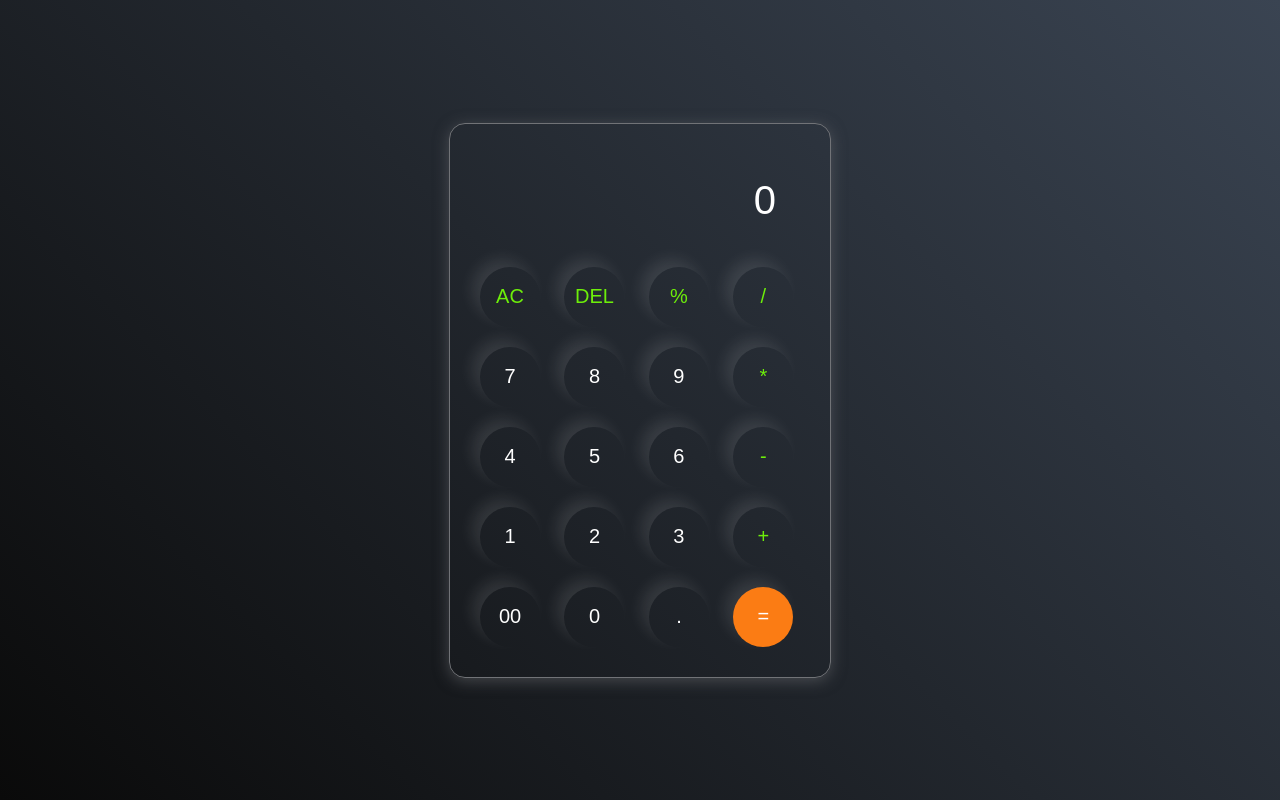
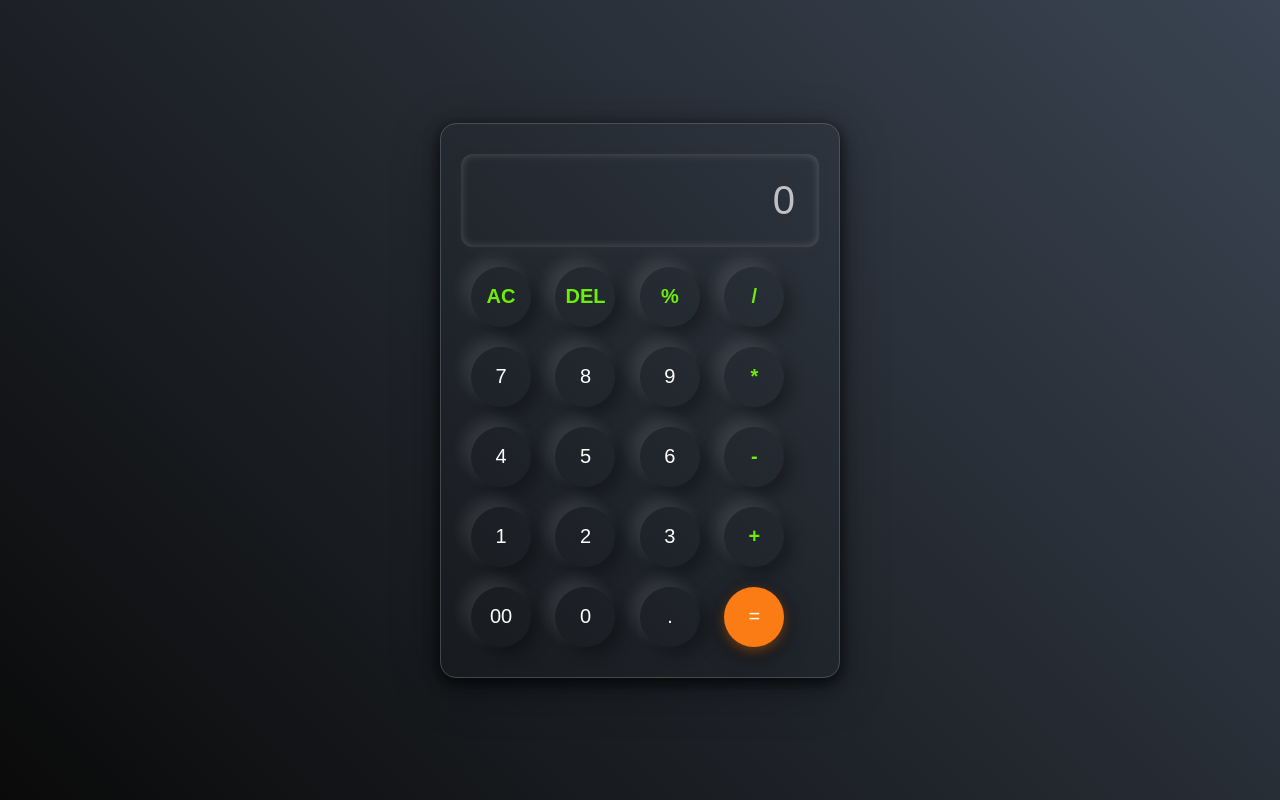
Before and after one commit to siddharthhsharmaa/Calculator, a plain HTML site: page index.html in a window 1280 px wide. Drawn offline with Linux system fonts and the light colour scheme.

Commit message:
second commit

```diff
--- a/style.css
+++ b/style.css
@@ -1,55 +1,125 @@
-*{
+:root {
+    --primary-color: #fb7c14; /* Main accent color (Orange) */
+    --operator-color: #6dee0a; /* Green color for operators */
+    --background-dark: #0a0a0a; /* Dark background */
+    --background-light: #3a4452; /* Light gradient color */
+    --button-bg: transparent; /* Button background */
+    --button-hover-shadow: rgba(0, 0, 0, 0.3); /* Button hover shadow */
+    --input-bg: transparent; /* Input background */
+    --text-color: #ffffff; /* White text color */
+    --border-color: rgba(113, 115, 119, 0.5); /* Light border color */
+    --shadow-soft: rgba(0, 0, 0, 0.1); /* Soft shadow for buttons */
+    --shadow-deep: rgba(0, 0, 0, 0.7); /* Deep shadow for hover and active states */
+    --btn-hover-bg: rgba(255, 255, 255, 0.05); /* Button hover background */
+}
+
+/* Reset default margin and padding */
+* {
     margin: 0;
     padding: 0;
     box-sizing: border-box;
-    font-family: 'poppins', sans-serif;
+    font-family: 'Poppins', sans-serif;
 }
-body{
+
+/* Body Styling */
+body {
     width: 100%;
     height: 100vh;
     display: flex;
     justify-content: center;
     align-items: center;
-background: linear-gradient(45deg,#0a0a0a,#3a4452);
+    background: linear-gradient(45deg, var(--background-dark), var(--background-light));
+    overflow: hidden; /* Prevent body overflow */
 }
-.calculator{
-border: 1px solid #717377;
+
+/* Calculator Container */
+.calculator {
+    width: 400px;
     padding: 20px;
+    background: var(--button-bg);
     border-radius: 16px;
-background: transparent;
-box-shadow: 0px 3px 15px rgba(113,115,119,0.5);
+    border: 1px solid var(--border-color);
+    box-shadow: 0px 3px 10px var(--shadow-soft), 0px 5px 15px var(--shadow-deep), 0px 10px 50px rgba(0, 0, 0, 0.3);
+    /* Combining multiple layers of shadows for a deep 3D effect */
+    transition: box-shadow 0.3s ease;
 }
-input{
-    width:320px;
+
+/* Input Styling */
+input {
+    width: 100%;
     border: none;
     padding: 24px;
-    margin: 10px;
-    background: transparent;
-    box-shadow: 0px 3px 15px rgbs(84,84,84,0.1);
+    margin: 10px 0;
+    background: var(--input-bg);
+    color: var(--text-color);
     font-size: 40px;
     text-align: right;
-    cursor: pointer;
-    color: #ffffff;
+    border-radius: 12px;
+    box-shadow: 0px 3px 10px rgba(84, 84, 84, 0.1), inset 0px 0px 8px rgba(255, 255, 255, 0.2);
+    transition: box-shadow 0.3s ease-in-out, background-color 0.2s ease;
 }
 
-input::placeholder{
-    color: #ffffff;
+/* Focused Input */
+input:focus {
+    outline: none;
+    box-shadow: 0px 3px 25px rgba(84, 84, 84, 0.3), inset 0px 0px 8px rgba(255, 255, 255, 0.3);
+    background-color: rgba(255, 255, 255, 0.1); /* Light background when focused */
 }
-button{
+
+/* Placeholder Styling */
+input::placeholder {
+    color: rgba(255, 255, 255, 0.7); /* Placeholder text color */
+}
+
+/* Button Styling */
+button {
     border: none;
     width: 60px;
     height: 60px;
     margin: 10px;
     border-radius: 50%;
-background: transparent;
-color: #ffffff;
+    background: var(--button-bg);
+    color: var(--text-color);
     font-size: 20px;
-box-shadow: -8px -8px 15px rgba(255,255,255,0.1);
+    box-shadow: -8px -8px 15px rgba(255, 255, 255, 0.1), 8px 8px 15px rgba(0, 0, 0, 0.3);
     cursor: pointer;
+    transition: box-shadow 0.3s ease, transform 0.1s ease-in-out;
 }
-.equalbtn{
- background-color : #fb7c14;
+
+/* Hover effect for buttons */
+button:hover {
+    box-shadow: 2px 2px 10px var(--button-hover-shadow), -2px -2px 8px rgba(255, 255, 255, 0.1);
+    background-color: var(--btn-hover-bg); /* Light background on hover */
+    transform: translateY(-2px); /* Slight lift on hover */
 }
-.operator{
-color: #6dee0a;
+
+/* Active button effect */
+button:active {
+    transform: scale(0.95); /* Button shrinks on click */
+    box-shadow: inset 2px 2px 8px rgba(255, 255, 255, 0.2), inset -2px -2px 8px rgba(0, 0, 0, 0.2);
 }
+
+/* Equal button styling */
+.equalbtn {
+    background-color: var(--primary-color);
+    box-shadow: 0px 4px 12px rgba(251, 124, 20, 0.4), 0px 6px 25px var(--shadow-deep);
+    transition: background-color 0.3s ease, transform 0.1s ease;
+}
+
+/* Hover effect for equal button */
+.equalbtn:hover {
+    background-color: #e66e11; /* Darker orange on hover */
+    transform: translateY(-2px); /* Lift effect */
+}
+
+/* Operator button styling */
+.operator {
+    color: var(--operator-color);
+    font-weight: bold;
+    transition: color 0.2s ease;
+}
+
+/* Hover effect for operator buttons */
+.operator:hover {
+    color: #4cbb2c; /* Lighter green on hover */
+}
```
Lines whose indentation alone changed are shown as unchanged.
